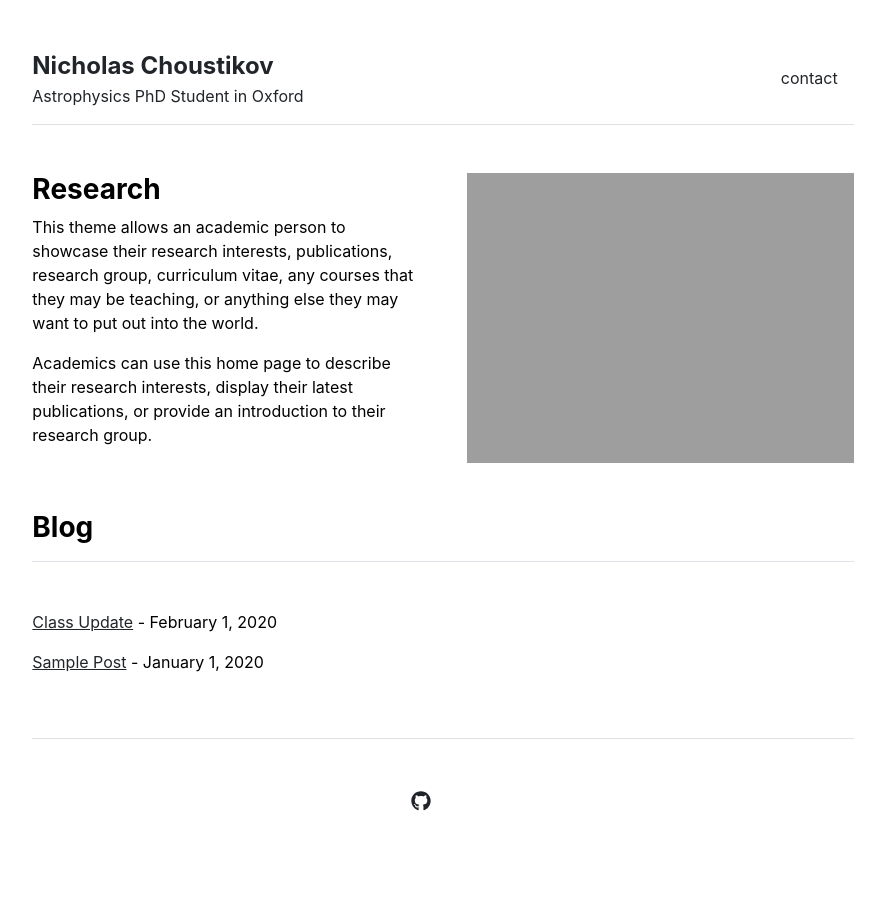
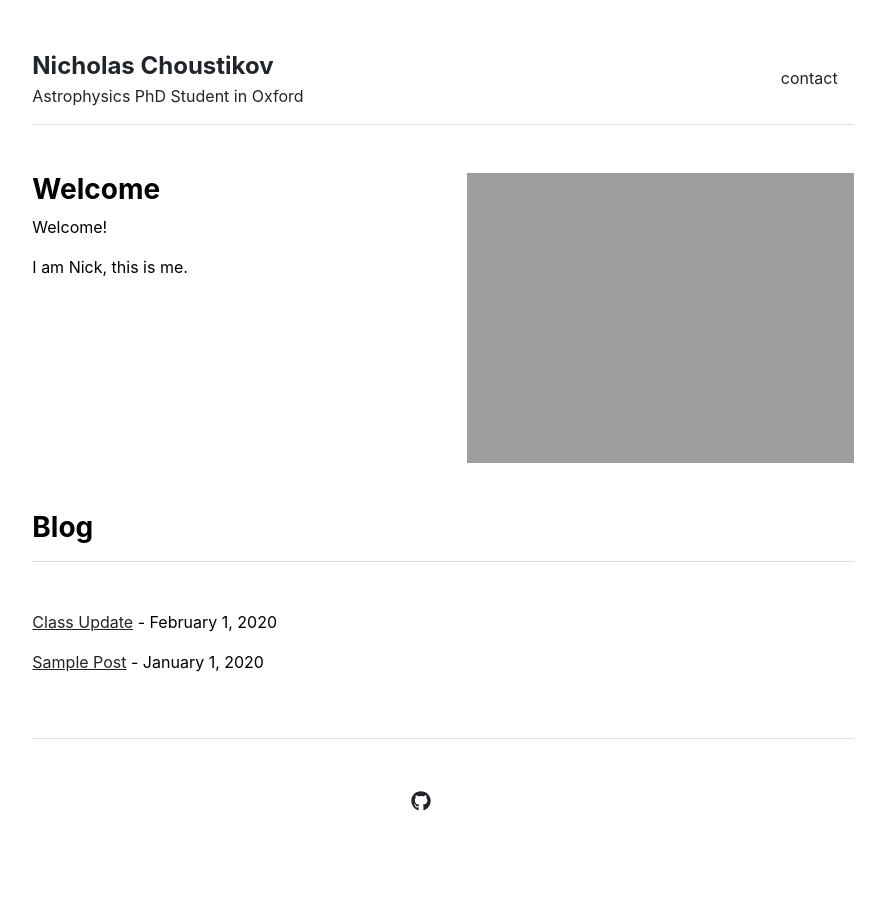
Before and after one commit to Chousti/Chousti.github.io, a Jekyll site: the page built from index.md, in a window 1280 px wide. Shown: the whole page, without its empty margins (197-1082 px from the left). Built offline with Jekyll 4.4.1, drawn with Linux system fonts in a browser that asks for light colours.

Commit message:
more cleaning

```diff
--- a/_layouts/home.html
+++ b/_layouts/home.html
@@ -4,7 +4,7 @@ layout: default
 
 <div class="row g-5 mb-5">
   <div class="col-md-6">
-    <h3 class="fw-bold">Research</h3>
+    <h3 class="fw-bold">Welcome</h3>
     {{ content }}
   </div>
   <div class="col-md-6">
--- a/index.md
+++ b/index.md
@@ -3,6 +3,6 @@ layout: home
 title: "Home"
 ---
 
-This theme allows an academic person to showcase their research interests, publications, research group, curriculum vitae, any courses that they may be teaching, or anything else they may want to put out into the world.
+Welcome!
 
-Academics can use this home page to describe their research interests, display their latest publications, or provide an introduction to their research group.
+I am Nick, this is me.
```
